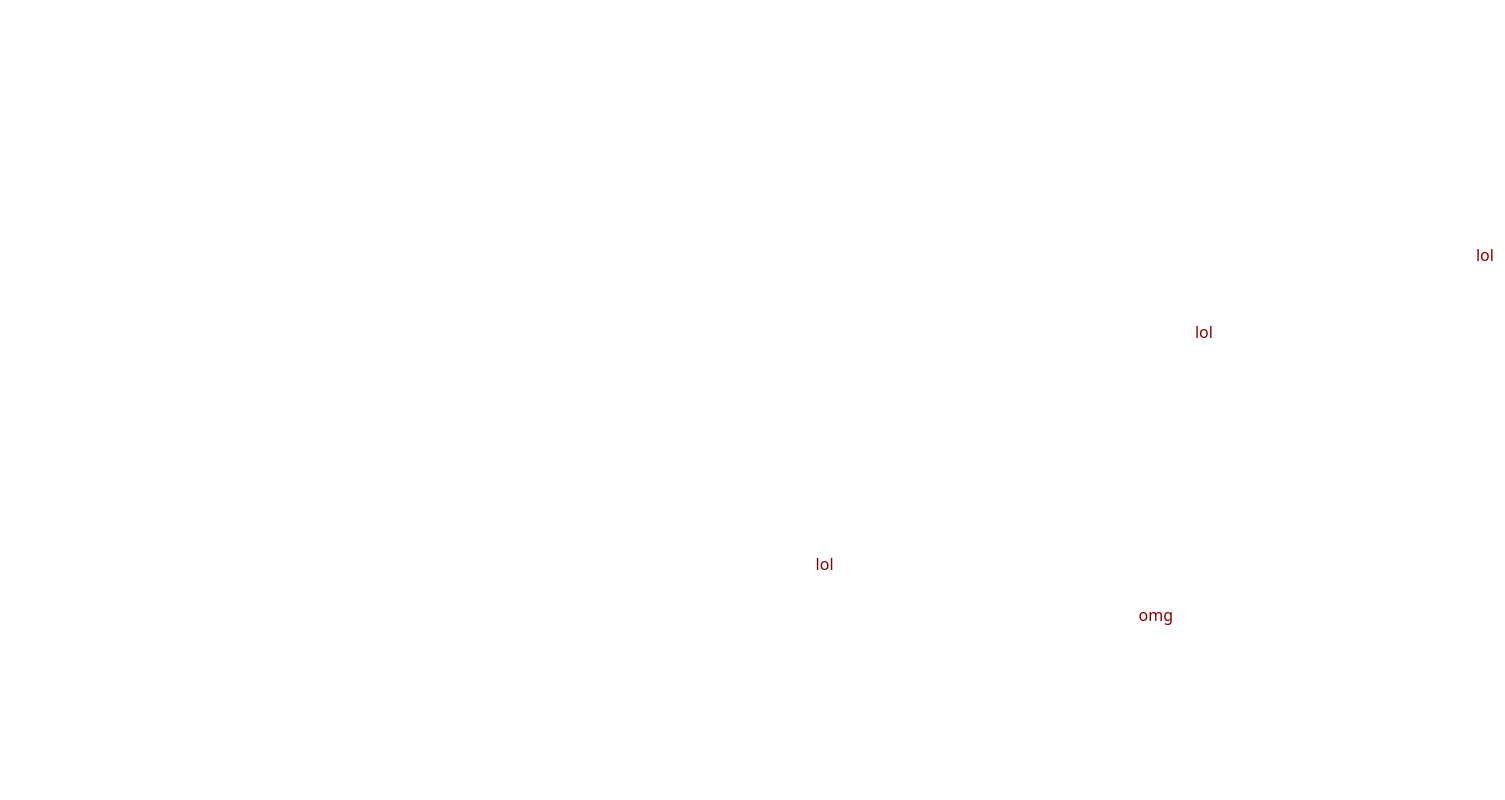
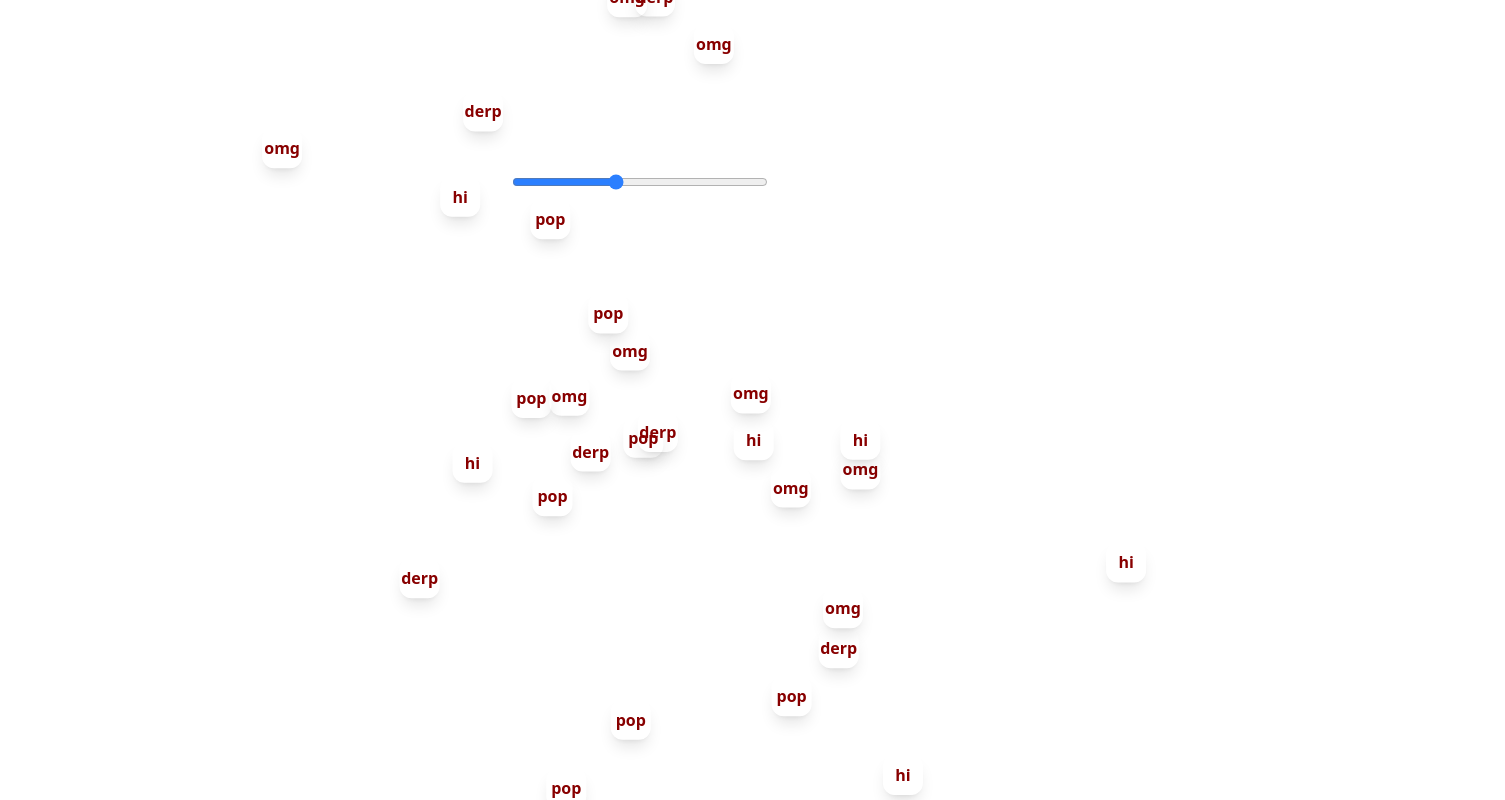
Before and after one commit to serpentigarden/amorphous, a React (Vite) app: page / in a window 1280 px wide. Shown: the top 800 px of the page, 1505 px wide, since content can reach past the window. Built offline with nearby package versions, Linux system fonts and the light colour scheme.

Commit message:
word sprawl component

```diff
--- a/package.json
+++ b/package.json
@@ -11,9 +11,11 @@
   },
   "dependencies": {
     "@gsap/react": "^2.1.2",
+    "@tailwindcss/vite": "^4.1.12",
     "gsap": "^3.13.0",
     "react": "^19.1.1",
-    "react-dom": "^19.1.1"
+    "react-dom": "^19.1.1",
+    "tailwindcss": "^4.1.12"
   },
   "devDependencies": {
     "@eslint/js": "^9.33.0",
--- a/src/App.tsx
+++ b/src/App.tsx
@@ -1,56 +1,87 @@
 import "./App.css";
 
 import { gsap } from "gsap";
-import { useRef } from "react";
+import { useRef, useState, useEffect } from "react";
 import { useGSAP } from "@gsap/react";
 
 gsap.registerPlugin(useGSAP);
 
-function App() {
+function getWord() {
+  const value = Math.random();
+
+  if (value == 0.0) {
+    return "super rare";
+  }
+  if (value <= 0.2) {
+    return "pop";
+  }
+  if (value <= 0.5) {
+    return "hi";
+  }
+  if (value <= 0.8) {
+    return "omg";
+  }
+  return "derp";
+}
+
+function WordSprawl() {
+  const [magnitude, setMagnitude] = useState(400);
+
   const container = useRef<HTMLDivElement | null>(null);
+  const magnitudeRef = useRef(magnitude);
+  const words = useRef<Array<string>>(Array.from({ length: 30 }, getWord));
 
-  const items = Array.from(
-    { length: Math.floor(Math.random() * 10) + 5 },
-    () => (Math.random() > 0.5 ? "lol" : "omg"),
-  );
+  useEffect(() => {
+    magnitudeRef.current = magnitude;
+  }, [magnitude]);
 
   useGSAP(
     () => {
-      const tl = gsap.timeline({ repeat: -1, yoyo: true });
-      if (!container.current) {
-        return;
-      }
-      container.current.querySelectorAll(".box").forEach(box => {
-        tl.to(
-          box,
-          {
-            x: () => Math.random() * window.innerWidth - 100,
-            y: () => Math.random() * window.innerHeight - 100,
-            duration: 2 + Math.random() * 2,
+      container.current
+        ?.querySelectorAll<HTMLDivElement>(".box")
+        ?.forEach((box) => {
+          const animate = () => {
+            //console.log(magnitude)
+            const magnitude = magnitudeRef.current;
+            gsap.to(box, {
+              x: (Math.random() * 2 - 1) * magnitude,
+              y: (Math.random() * 2 - 1) * magnitude,
+              duration: 1 + Math.random() * 2,
               ease: "power2.inOut",
-          },
-          0,
-        );
+              onComplete: animate, // keep looping
+            });
+          };
+
+          animate();
         });
     },
     { scope: container },
   );
 
   return (
-    <div
-      ref={container}
-      className="w-full h-screen bg-gray-100 relative overflow-hidden"
-    >
-      {items.map((text, idx) => (
+    <div ref={container}>
+      <input
+        type="range"
+        min={0}
+        max={1000}
+        value={magnitude}
+        onChange={(e) => {
+          setMagnitude(Number(e.target.value));
+        }}
+        className="w-64 accent-blue-500 z-50"
+      />
+      <div className="grid grid-cols-4 gap-4">
+        {words.current.map((word, idx) => (
           <div
             key={idx}
-          className="box absolute w-20 h-20 flex items-center justify-center rounded-xl bg-blue-400 text-white font-bold shadow-lg"
+            className="box w-20 h-20 flex items-center justify-center rounded-xl font-bold shadow-lg"
           >
-          {text}
+            {word}
           </div>
         ))}
+      </div>
     </div>
   );
 }
 
-export default App;
+export default WordSprawl;
--- a/src/index.css
+++ b/src/index.css
@@ -1,3 +1,5 @@
+@import "tailwindcss";
+
 :root {
   font-family: system-ui, Avenir, Helvetica, Arial, sans-serif;
   line-height: 1.5;
@@ -7,15 +9,6 @@
   text-rendering: optimizeLegibility;
   -webkit-font-smoothing: antialiased;
   -moz-osx-font-smoothing: grayscale;
-}
-
-a {
-  font-weight: 500;
-  color: #646cff;
-  text-decoration: inherit;
-}
-a:hover {
-  color: #535bf2;
 }
 
 body {
--- a/src/main.tsx
+++ b/src/main.tsx
@@ -1,10 +1,10 @@
 import { StrictMode } from "react";
 import { createRoot } from "react-dom/client";
 import "./index.css";
-import App from "./App.tsx";
+import WordSprawl from "./App.tsx";
 
 createRoot(document.getElementById("root")!).render(
   <StrictMode>
-    <App />
+    <WordSprawl />
   </StrictMode>,
 );
--- a/vite.config.ts
+++ b/vite.config.ts
@@ -1,7 +1,8 @@
 import { defineConfig } from "vite";
 import react from "@vitejs/plugin-react";
+import tailwindcss from "@tailwindcss/vite";
 
 // https://vite.dev/config/
 export default defineConfig({
-  plugins: [react()],
+  plugins: [react(), tailwindcss()],
 });
```
Also changed, not shown: 1 other file (tests, documents, lock files or other folders). Lines whose indentation alone changed are shown as unchanged.
